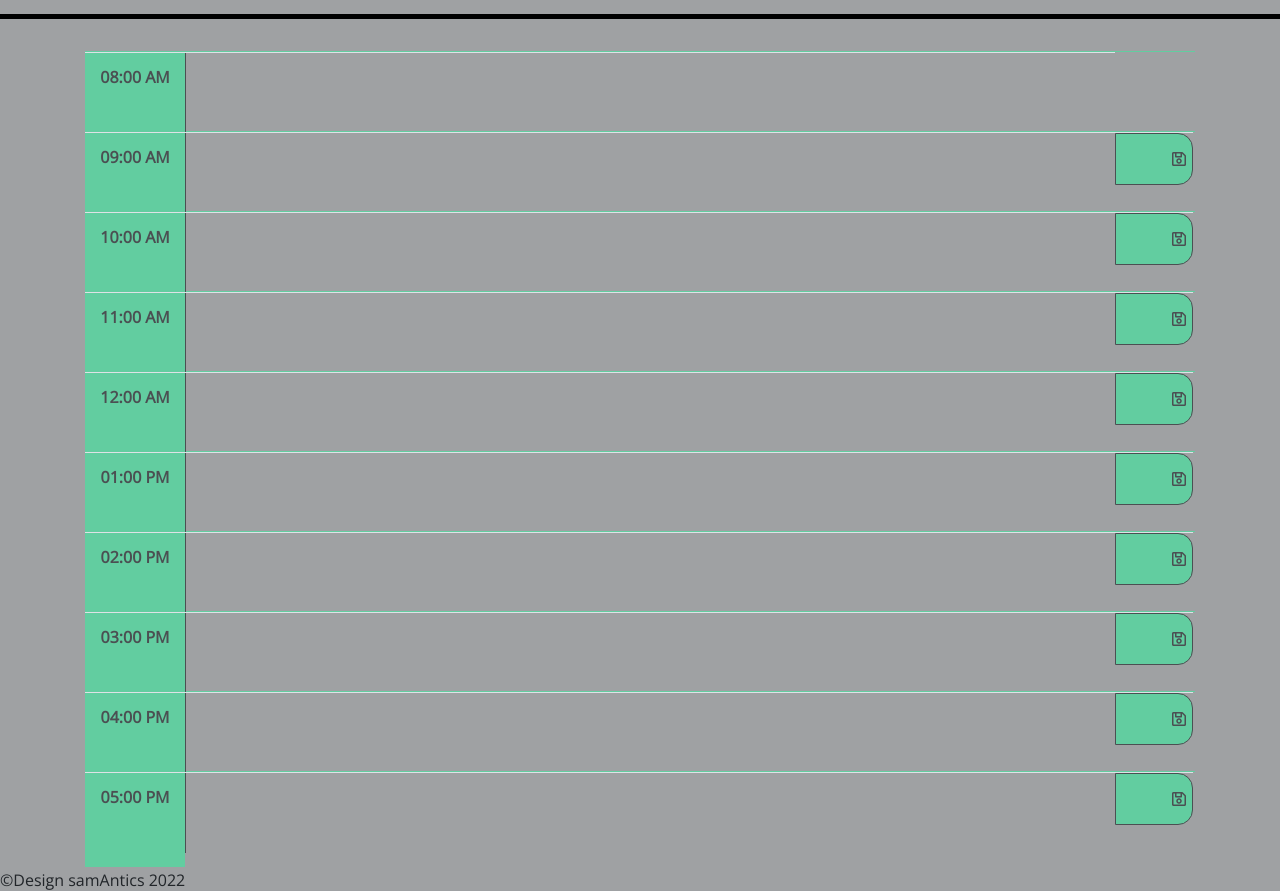
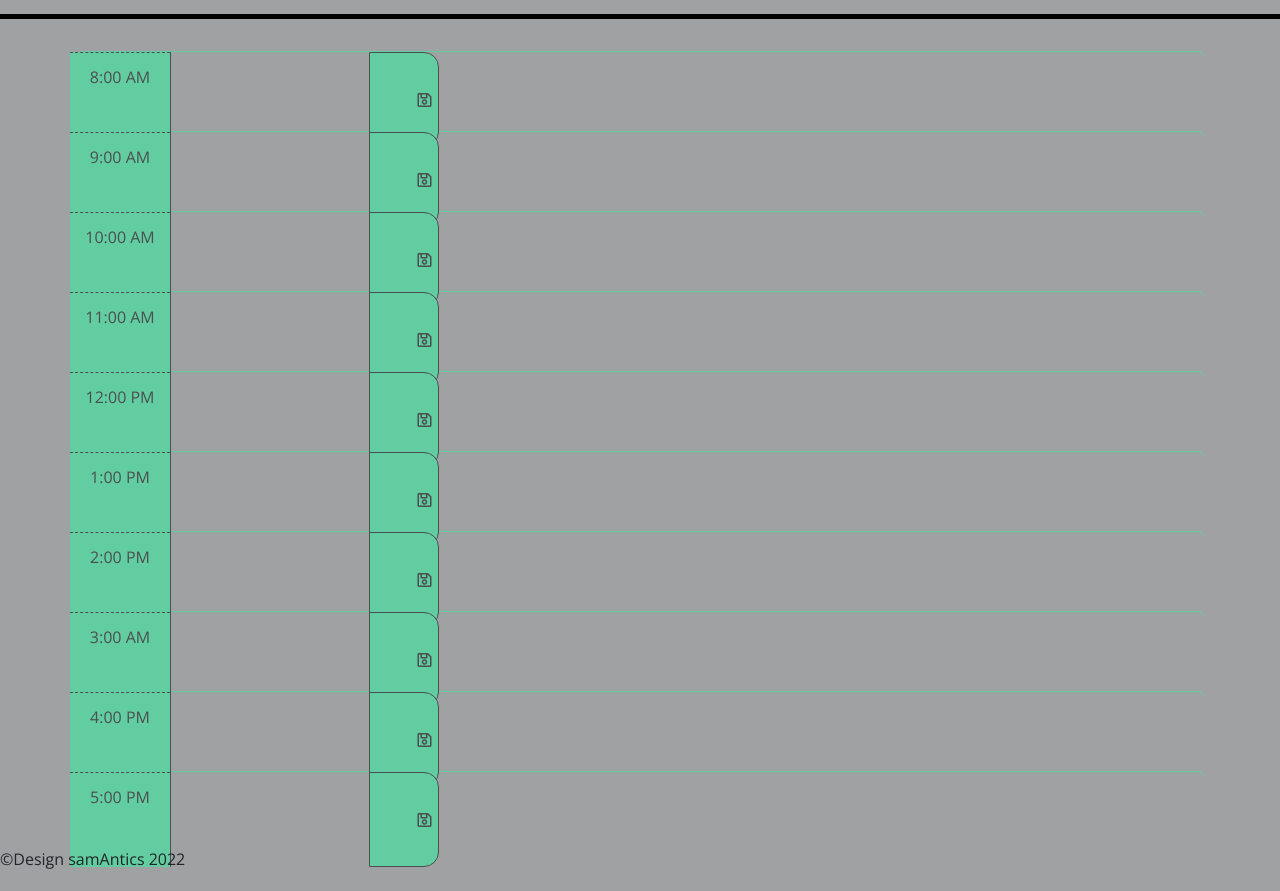
Before and after one commit to Sam-Antics/scheduler, a plain HTML site: page index.html in a window 1280 px wide. Shown: the part 280-1171 px from the top of the page. After the commit the page ends 1150 px from the top, so only its background shows below. Drawn offline with nearby package versions, Linux system fonts and the light colour scheme.

Commit message:
removed table elements from HTML to simplify code

```diff
--- a/assets/css/style.css
+++ b/assets/css/style.css
@@ -55,10 +55,6 @@ textarea {
   width: 100px;
 }
 
-th.hour, .table td {
-  padding: 0%;
-}
-
 .past {
   background-color: var(--senary-clr);
   color: var(--primary-clr);
--- a/index.html
+++ b/index.html
@@ -34,80 +34,86 @@
     <div class="container">
 
       <!-- Timeblocks go here -->
-      <div class="container time-block">
-        <table class="table">
-          <tr class="row">
-            <th class="hour"><br>08:00 AM</th>
-            <td><textarea cols="100" rows="5" class="description"></textarea></td>
-            <td><button class="saveBtn">
+      <div id="hour" class="row time-block">
+        <div class="hour"><br>8:00 AM</div>
+        <textarea class="description"></textarea>
+        <button id="saveButton" class="saveBtn">
           <i class="far fa-save"></i>
-            </button></td>
-          </tr>
-          <tr class="row">
-            <th class="hour"><br>09:00 AM</th>
-          <td><textarea cols="100" rows="5" class="description"></textarea></td>
-          <td><button class="saveBtn">
+        </button>
+      </div>
+
+      <div id="hour" class="row time-block">
+        <div class="hour"><br>9:00 AM</div>
+        <textarea class="description"></textarea>
+        <button id="saveButton" class="saveBtn">
           <i class="far fa-save"></i>
-          </button></td>
-          </tr>
-          <tr class="row">
-            <th class="hour"><br>10:00 AM</th>
-          <td><textarea cols="100" rows="5" class="description"></textarea></td>
-          <td><button class="saveBtn">
+        </button>
+      </div>
+
+      <div id="hour" class="row time-block">
+        <div class="hour"><br>10:00 AM</div>
+        <textarea class="description"></textarea>
+        <button id="saveButton" class="saveBtn">
           <i class="far fa-save"></i>
-          </button></td>
-          </tr>
-          <tr class="row">
-            <th class="hour"><br>11:00 AM</th>
-          <td><textarea cols="100" rows="5" class="description"></textarea></td>
-          <td><button class="saveBtn">
+        </button>
+      </div>
+
+      <div id="hour" class="row time-block">
+        <div class="hour"><br>11:00 AM</div>
+        <textarea class="description"></textarea>
+        <button id="saveButton" class="saveBtn">
           <i class="far fa-save"></i>
-          </button></td>
-          </tr>
-          <tr class="row">
-            <th class="hour"><br>12:00 AM</th>
-          <td><textarea cols="100" rows="5" class="description"></textarea></td>
-          <td><button class="saveBtn">
+        </button>
+      </div>
+
+      <div id="hour" class="row time-block">
+        <div class="hour"><br>12:00 PM</div>
+        <textarea class="description"></textarea>
+        <button id="saveButton" class="saveBtn">
           <i class="far fa-save"></i>
-          </button></td>
-          </tr>
-          <tr class="row">
-            <th class="hour"><br>01:00 PM</th>
-          <td><textarea cols="100" rows="5" class="description"></textarea></td>
-          <td><button class="saveBtn">
+        </button>
+      </div>
+
+      <div id="hour" class="row time-block">
+        <div class="hour"><br>1:00 PM</div>
+        <textarea class="description"></textarea>
+        <button id="saveButton" class="saveBtn">
           <i class="far fa-save"></i>
-          </button></td>
-          </tr>
-          <tr class="row">
-            <th class="hour"><br>02:00 PM</th>
-          <td><textarea cols="100" rows="5" class="description"></textarea></td>
-          <td><button class="saveBtn">
+        </button>
+      </div>
+
+      <div id="hour" class="row time-block">
+        <div class="hour"><br>2:00 PM</div>
+        <textarea class="description"></textarea>
+        <button id="saveButton" class="saveBtn">
           <i class="far fa-save"></i>
-          </button></td>
-          </tr>
-          <tr class="row">
-            <th class="hour"><br>03:00 PM</th>
-          <td><textarea cols="100" rows="5" class="description"></textarea></td>
-          <td><button class="saveBtn">
+        </button>
+      </div>
+
+      <div id="hour" class="row time-block">
+        <div class="hour"><br>3:00 AM</div>
+        <textarea class="description"></textarea>
+        <button id="saveButton" class="saveBtn">
           <i class="far fa-save"></i>
-          </button></td>
-          </tr>
-          <tr class="row">
-            <th class="hour"><br>04:00 PM</th>
-          <td><textarea cols="100" rows="5" class="description"></textarea></td>
-          <td><button class="saveBtn">
+        </button>
+      </div>
+
+      <div id="hour" class="row time-block">
+        <div class="hour"><br>4:00 PM</div>
+        <textarea class="description"></textarea>
+        <button id="saveButton" class="saveBtn">
           <i class="far fa-save"></i>
-          </button></td>
-          </tr>
-          <tr class="row">
-            <th class="hour"><br>05:00 PM</th>
-          <td><textarea cols="100" rows="5" class="description"></textarea></td>
-          <td><button class="saveBtn">
+        </button>
+      </div>
+
+      <div id="hour" class="row time-block">
+        <div class="hour"><br>5:00 PM</div>
+        <textarea class="description"></textarea>
+        <button id="saveButton" class="saveBtn">
           <i class="far fa-save"></i>
-          </button></td>
-          </tr>
-        </table>
+        </button>
       </div>
+
     </div>
 
     <footer>&copy;Design samAntics 2022</footer>
```
Also changed, not shown: assets/js/script.js (+2 -5 lines). Lines whose indentation alone changed are shown as unchanged.
